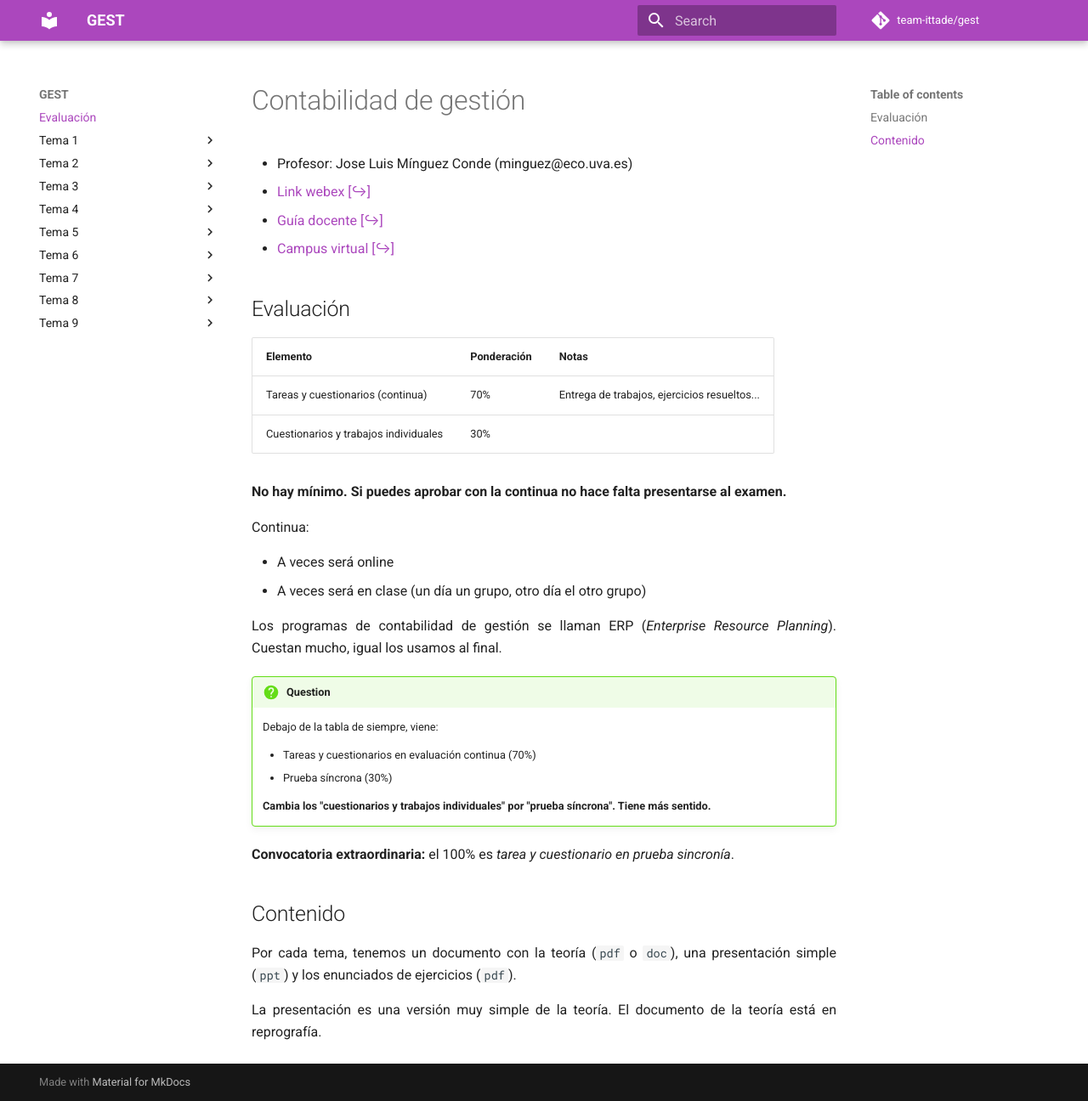
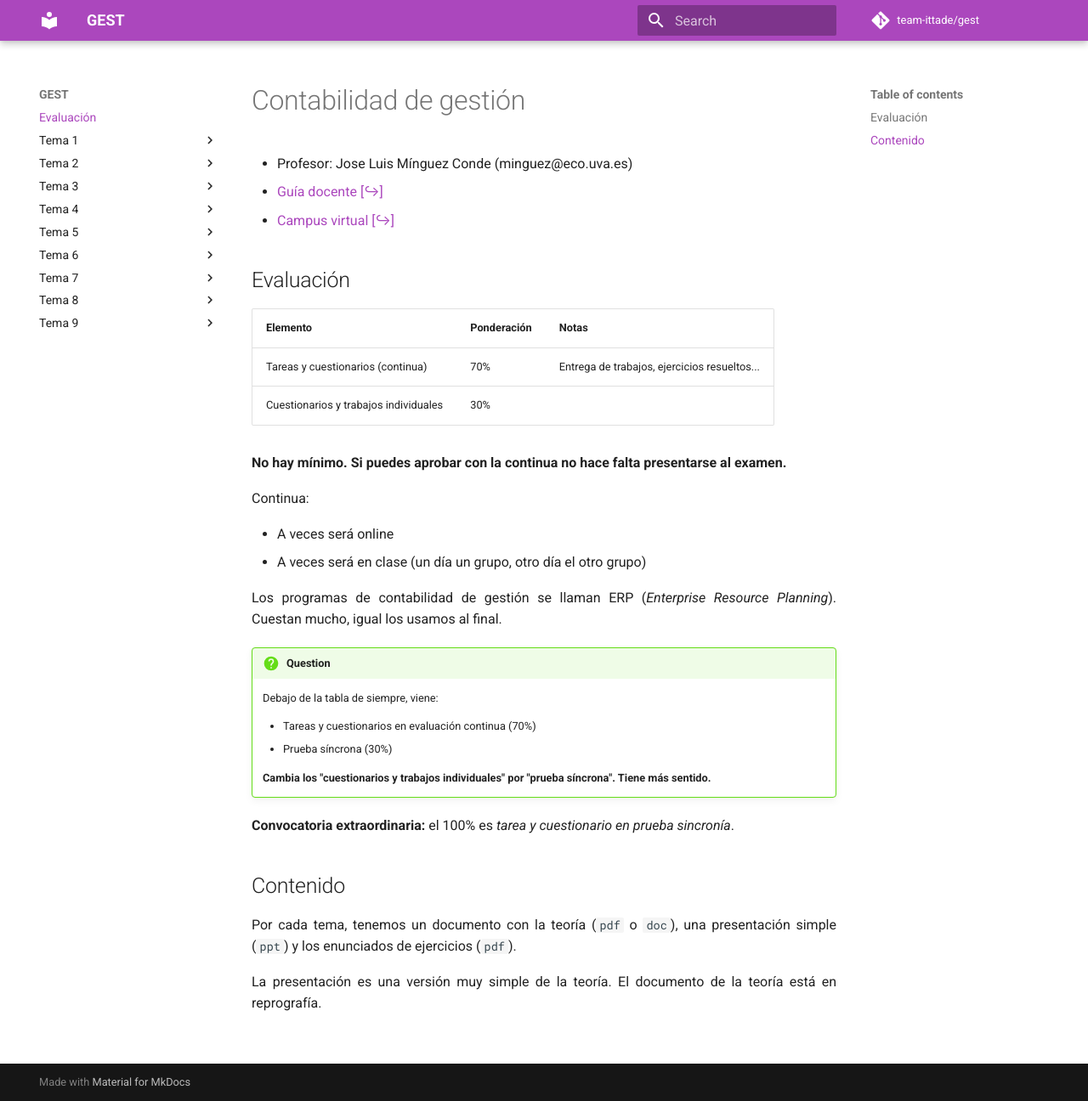
Before and after one commit to team-ittade/gest, an MkDocs documentation site: the page built from docs/index.md, in a window 1280 px wide and 1296 px high. Shown: the whole window at 85% size. Built offline with MkDocs 1.6.1 and Material for MkDocs 9.7.7, drawn with Linux system fonts in a browser that asks for light colours; comment, search, counter and statistics services are not loaded.

Commit message:
chore: remove webex links

```diff
--- a/docs/index.md
+++ b/docs/index.md
@@ -1,7 +1,6 @@
 # Contabilidad de gestión
 
 - Profesor: Jose Luis Mínguez Conde (minguez@eco.uva.es)
-- [Link webex](https://universidaddevalladolid.webex.com/universidaddevalladolid/j.php?MTID=mbb6e803c00a6016ff905673b76d9af56){: .elink}
 - [Guía docente](https://alojamientos.uva.es/guia_docente/uploads/2020/466/45403/1/Documento.pdf){: .elink}
 - [Campus virtual](https://campusvirtual.uva.es/course/view.php?id=31854){: .elink}
 
```
